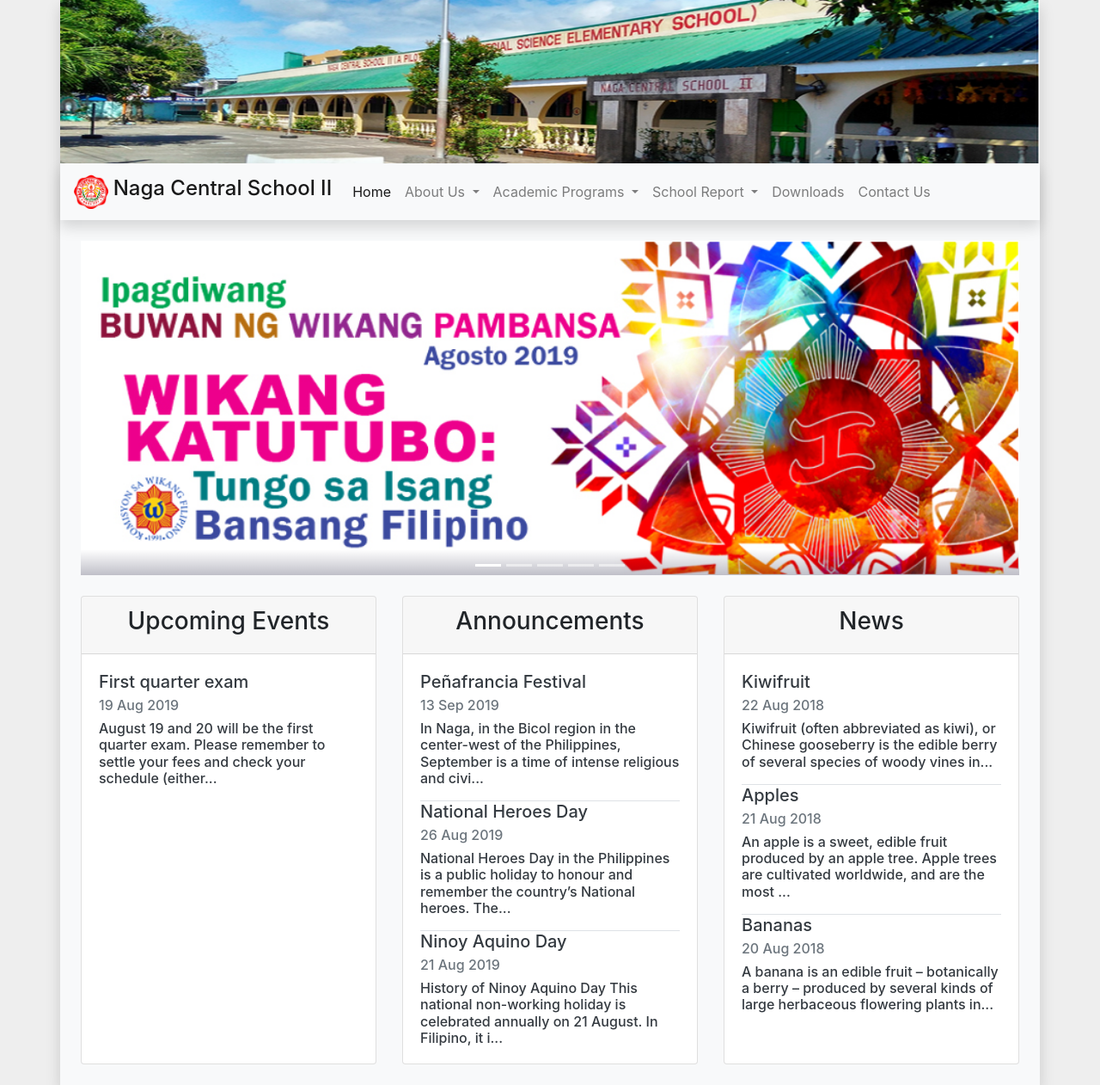
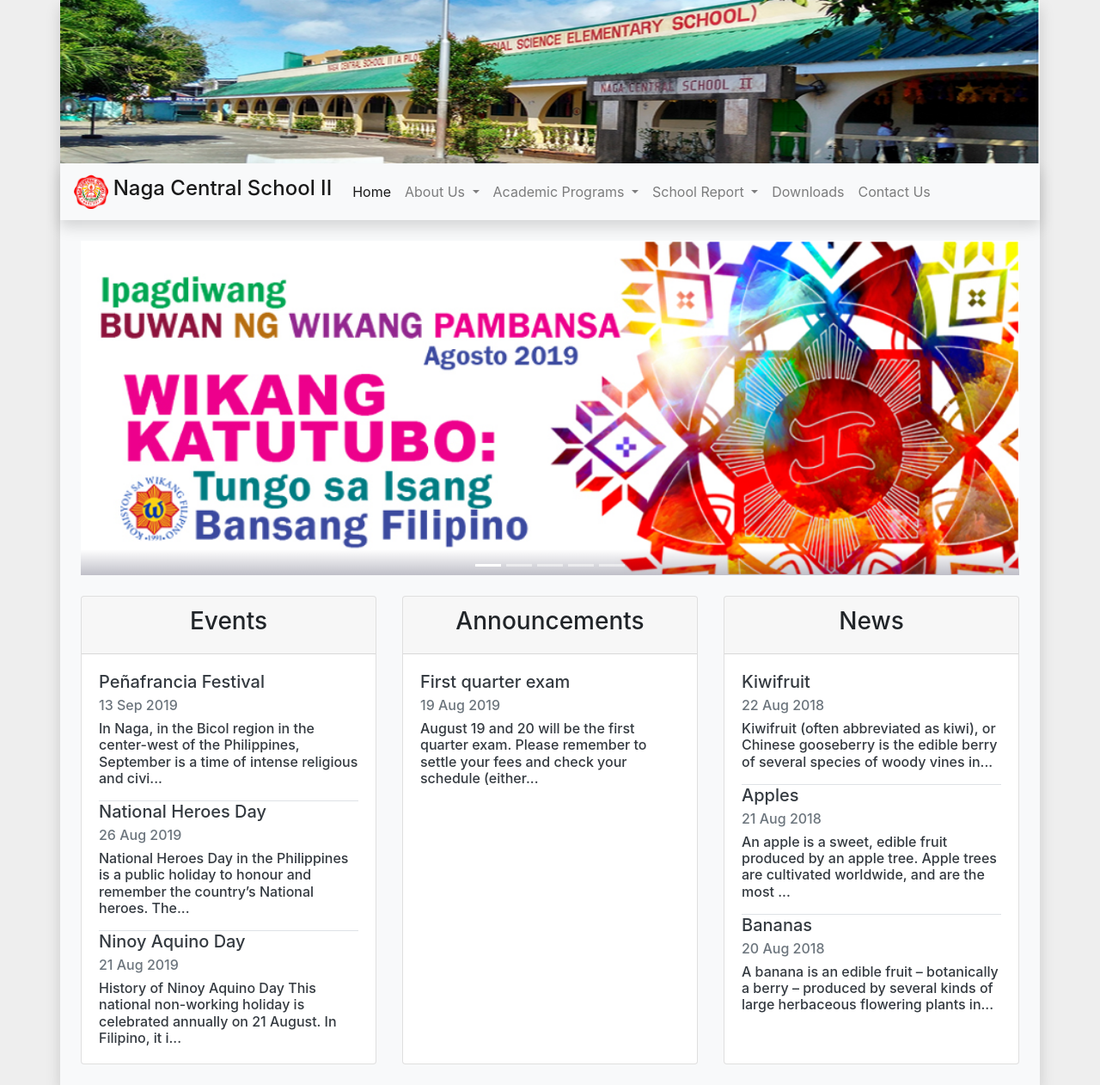
Before and after one commit to nagacentralschool2/nagacentralschool2.github.io, a Jekyll site: the page built from index.html, in a window 1280 px wide. Shown: the whole page at 86% size. Built offline with Jekyll 4.4.1, drawn with Linux system fonts in a browser that asks for light colours.

Commit message:
Created home-card.html to reuse code for the 3 cards

```diff
--- /dev/null
+++ b/_includes/home-card.html
@@ -0,0 +1,26 @@
+<div class="col-lg-4 col-md-6">
+  <div class="card h-100">
+    <div class="card-header text-center">
+      <h3>{{ include.title }}</h3>
+    </div>
+    <div class="card-body">
+      {% assign count = include.items | size %}
+      {% for item in include.items limit:include.limit %}
+      <a href="{{ item.url }}" class="text-dark text-decoration-none">
+        <h5 class="card-title">{{ item.title }}</h5>
+        <h6 class="card-subtitle mb-2 text-muted">{{ item.date | date_to_string }}</h6>
+        {% comment %} class "line-clamp" does not work, we get a "p" tag inside excerpt. {% endcomment %}
+        <h6 class="card-text {% if forloop.last == false or count > include.limit %} border-bottom pb-3 {% endif %}">
+          {{ item.content | strip_html | truncate: 120 }}</h6>
+      </a>
+      {% endfor %}
+
+      {% if count > include.limit %}
+      <a href="{{ include.linkAll }}" class="text-dark text-decoration-none">
+        <h6 class="card-subtitle pt-2">See all {{ count }} {{ include.title | downcase }}</h6>
+      </a>
+      {% endif %}
+
+    </div>
+  </div>
+</div>
--- a/_includes/home-content.html
+++ b/_includes/home-content.html
@@ -1,62 +1,11 @@
 <div class="row pt-4">
 
-  <div class="col-lg-4 col-md-6">
-    <div class="card h-100">
-      <div class="card-header text-center">
-        <h3>Upcoming Events</h3>
-      </div>
-      <div class="card-body">
-        {% assign sortedItems = site.announcements | reverse %}
-        {% for item in sortedItems limit:3 %}
-        <a href="{{ item.url }}" class="text-dark text-decoration-none">
-          <h5 class="card-title">{{ item.title }}</h5>
-          <h6 class="card-subtitle mb-2 text-muted">{{ item.date | date_to_string }}</h6>
-          {% comment %} class "line-clamp" does not work, we get a "p" tag inside excerpt. {% endcomment %}
-          <h6 class="card-text {% if forloop.last == false %} border-bottom pb-3 {% endif %}">
-            {{ item.content | strip_html | truncate: 120 }}</h6>
-        </a>
-        {% endfor %}
-      </div>
-    </div>
-  </div>
+  {% assign sortedEvents = site.events | reverse %}
+  {% include home-card.html title='Events' items=sortedEvents linkAll='events.html' limit=3 %}
 
-  <div class="col-lg-4 col-md-6">
-    <div class="card h-100">
-      <div class="card-header text-center">
-        <h3>Announcements</h3>
-      </div>
-      <div class="card-body">
-        {% assign sortedItems = site.events | reverse %}
-        {% for item in sortedItems limit:3 %}
-        <a href="{{ item.url }}" class="text-dark text-decoration-none">
-          <h5 class="card-title">{{ item.title }}</h5>
-          <h6 class="card-subtitle mb-2 text-muted">{{ item.date | date_to_string }}</h6>
-          {% comment %} class "line-clamp" does not work, we get a "p" tag inside excerpt. {% endcomment %}
-          <h6 class="card-text {% if forloop.last == false %} border-bottom pb-3 {% endif %}">
-            {{ item.content | strip_html | truncate: 120 }}</h6>
-        </a>
-        {% endfor %}
-      </div>
-    </div>
-  </div>
+  {% assign sortedAnnouncements = site.announcements | reverse %}
+  {% include home-card.html title='Announcements' items=sortedAnnouncements limit=3 %}
 
-  <div class="col-lg-4 col-md">
-    <div class="card h-100">
-      <div class="card-header text-center">
-        <h3>News</h3>
-      </div>
-      <div class="card-body">
-        {% for item in site.posts limit:3 %}
-        <a href="{{ item.url }}" class="text-dark text-decoration-none">
-          <h5 class="card-title">{{ item.title }}</h5>
-          <h6 class="card-subtitle mb-2 text-muted">{{ item.date | date_to_string }}</h6>
-          {% comment %} class "line-clamp" does not work, we get a "p" tag inside excerpt. {% endcomment %}
-          <h6 class="card-text {% if forloop.last == false %} border-bottom pb-3 {% endif %}">
-            {{ item.content | strip_html | truncate: 120 }}</h6>
-        </a>
-        {% endfor %}
-      </div>
-    </div>
-  </div>
+  {% include home-card.html title='News' items=site.posts limit=3 %}
 
 </div>
```
